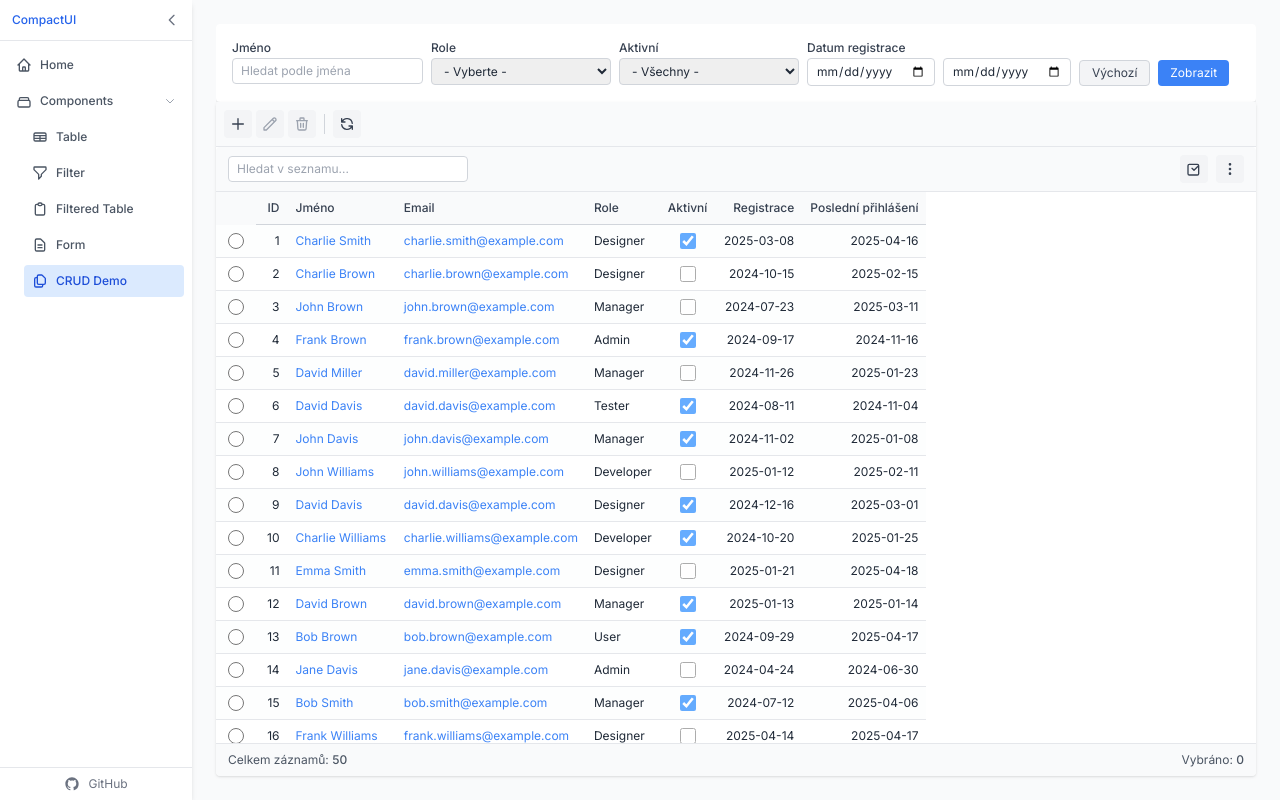
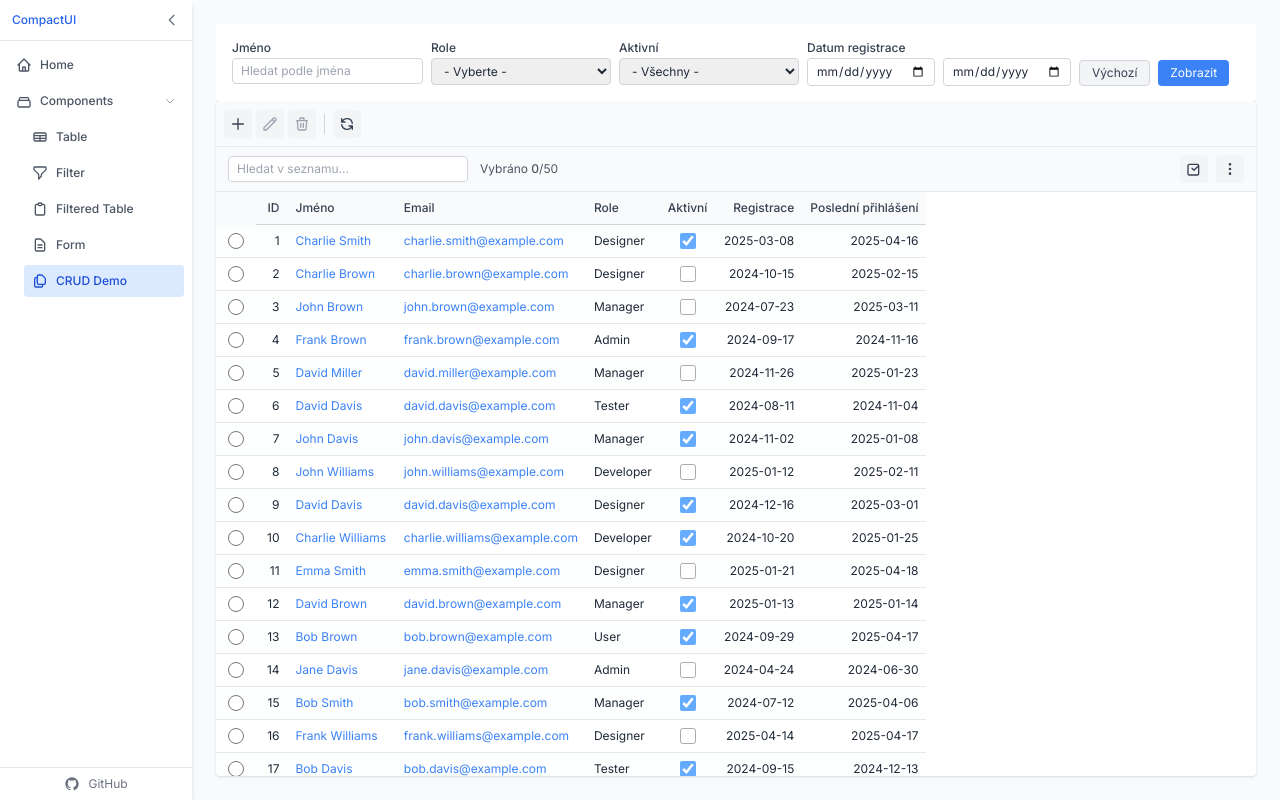
Before and after one commit to davidzemancz/compactui, a React (Vite) app: page /components/crud in a window 1280 px wide. Built offline with nearby package versions, Linux system fonts and the light colour scheme.

Commit message:
table title

```diff
--- a/src/components/CTable/CTable.tsx
+++ b/src/components/CTable/CTable.tsx
@@ -462,6 +462,10 @@ const CTable: React.FC<CTableProps> = ({
         allowSelectionModeChange={allowSelectionModeChange}
         selectionMode={selectionMode}
         onSelectionModeChange={handleSelectionModeChange}
+        // Pass count information to toolbar
+        selectedCount={selectedIds.length}
+        totalCount={data.length}
+        filteredCount={filteredAndSortedData.length}
       />
 
       {/* Updated to ensure both horizontal and vertical scrolling work properly */}
@@ -498,18 +502,7 @@ const CTable: React.FC<CTableProps> = ({
         </div>
       )}
 
-      {/* Table footer with row counts */}
-      <div className="border-t border-gray-200 bg-gray-50 py-2 px-3 text-gray-600 flex justify-between items-center">
-        <div className="text-xs">
-          Celkem záznamů: <span className="font-medium">{filteredAndSortedData.length}</span>
-          {data.length !== filteredAndSortedData.length && (
-            <span className="ml-1">(z celkových {data.length})</span>
-          )}
-        </div>
-        <div className="text-xs">
-          Vybráno: <span className="font-medium">{selectedIds.length}</span>
-        </div>
-      </div>
+      {/* Remove the footer - we now show counts in the toolbar */}
     </div>
   );
 };
--- a/src/components/CTable/TableToolbar.tsx
+++ b/src/components/CTable/TableToolbar.tsx
@@ -16,6 +16,10 @@ interface TableToolbarProps {
   allowSelectionModeChange?: boolean;
   selectionMode: SelectionMode;
   onSelectionModeChange: (mode: SelectionMode) => void;
+  // Add new props for counts
+  selectedCount: number;
+  totalCount: number;
+  filteredCount: number;
 }
 
 const TableToolbar: React.FC<TableToolbarProps> = ({
@@ -28,7 +32,11 @@ const TableToolbar: React.FC<TableToolbarProps> = ({
   handleReset,
   allowSelectionModeChange = false,
   selectionMode,
-  onSelectionModeChange
+  onSelectionModeChange,
+  // Use the new props
+  selectedCount,
+  totalCount,
+  filteredCount
 }) => {
   const [showTooltip, setShowTooltip] = useState(false);
   const menuItems = [
@@ -54,12 +62,22 @@ const TableToolbar: React.FC<TableToolbarProps> = ({
 
   return (
     <div className="flex justify-between items-center px-3 py-2 bg-gray-50 border-b border-gray-200 flex-shrink-0 relative z-30">
+      <div className="flex items-center gap-3">
         <CTextInput
           value={searchTerm}
           onChange={setSearchTerm}
           placeholder="Hledat v seznamu..."
           className="w-60"
         />
+
+        {/* Add the counts display */}
+        <div className="text-gray-600 text-xs">
+          Vybráno <span className="font-medium">{selectedCount}</span>/{filteredCount}
+          {totalCount !== filteredCount && (
+            <span className="ml-1">(z celkových {totalCount})</span>
+          )}
+        </div>
+      </div>
 
       <div className="flex items-center gap-2">
         {allowSelectionModeChange && (
```
Lines whose indentation alone changed are shown as unchanged.
